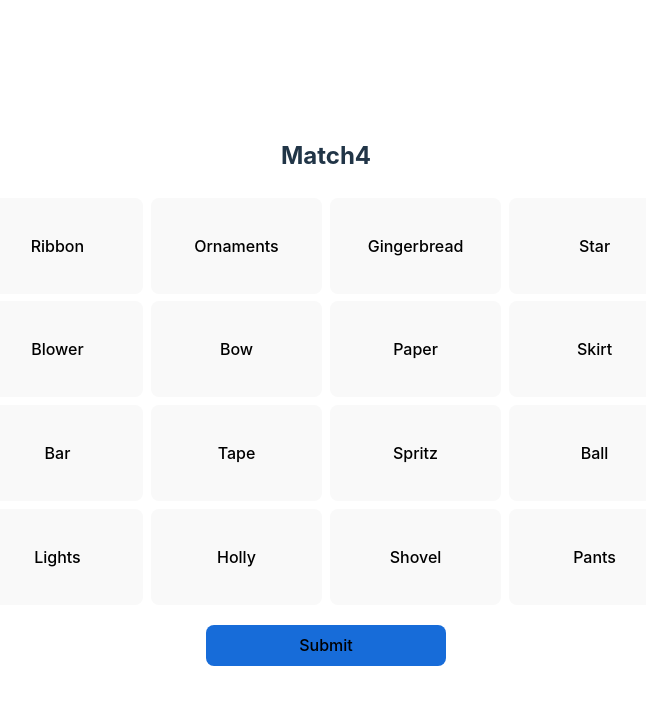
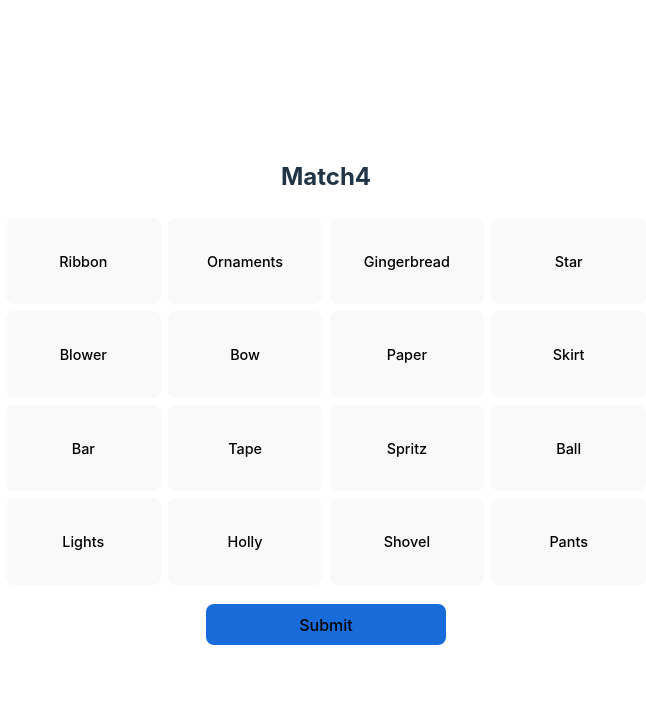
Before and after one commit to implodingduck/static, a React (Vite) app in the folder xmas23/: page /#/match4 in a window 1280 px wide. Shown: the top 704 px of the page, without its empty margins (314-960 px from the left). Built offline with nearby package versions, Linux system fonts and the light colour scheme.

Commit message:
adjusting font size

```diff
--- a/xmas23/src/App.css
+++ b/xmas23/src/App.css
@@ -75,6 +75,7 @@
   width: 22%;
   height: 6em;
   padding: .5%;
+  font-size: .9em;
 
 }
 
```
